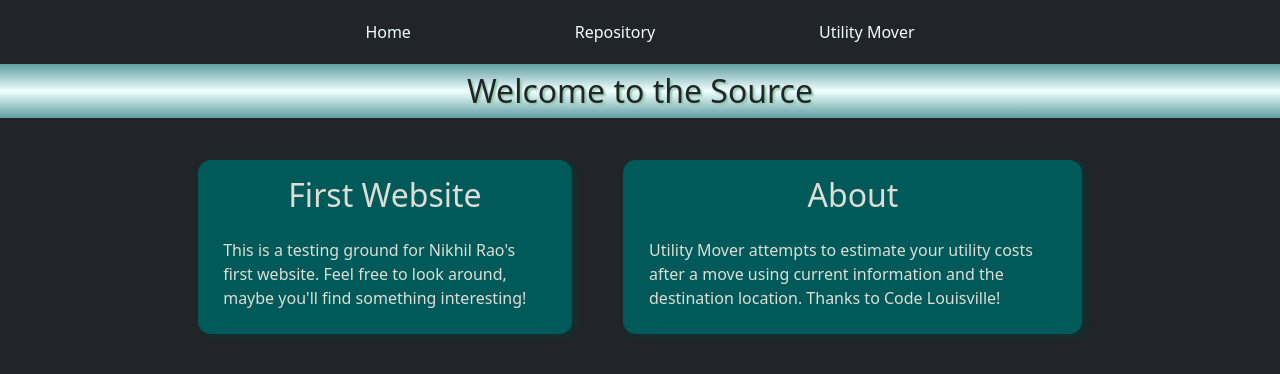
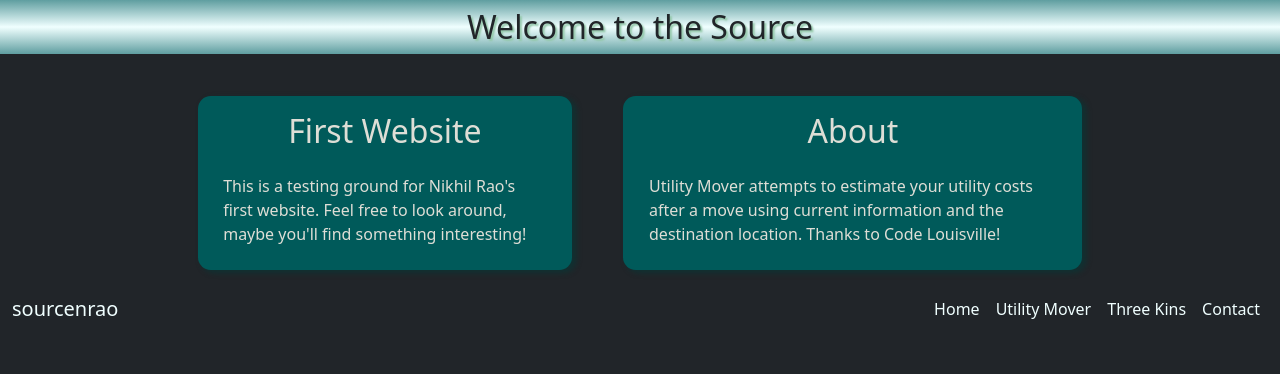
Before and after one commit to sourcenrao/source-rao.github.io, a plain HTML site: page index.html in a window 1280 px wide. Drawn offline with nearby package versions, Linux system fonts and the light colour scheme.

Commit message:
Add navbar

```diff
--- a/css/styles.css
+++ b/css/styles.css
@@ -29,15 +29,7 @@ a:hover {
 /* Nav bar */
 
 .nav {
-    display: flex;
-    color: azure;
-    margin: 20px auto;
-    padding: 0px 5vw;
-    max-width: 1080px;
-    max-height: 5vh;
-    width: 80%;
-    justify-content: space-evenly;
-    flex-grow: 1;
+    flex-direction: row;
 }
 
 h1 {
@@ -82,13 +74,6 @@ h1 {
     }
 }
 
-@media only screen and (max-width: 520px){
-    .nav{
-        max-width: 490px;
-        max-height: 9vh;
-        width: 100%;
-    }
-}
 
 @media only screen and (max-width: 620px) {
     .text {
@@ -104,22 +89,12 @@ h1 {
 }
 
 @media only screen and (min-width: 520px) and (max-width: 780px){
-    .nav{
-        max-width: 730px;
-        max-height: 8%;
-        width: 90%;
-    }
     .text {
         padding: inherit 4vw;
     }
 }
 
 @media only screen and (min-width: 780px) and (max-width: 940px){
-    .nav {
-        max-width: 880px;
-        max-height: 6%;
-        width: 84%;
-    }
     .text {
         padding: inherit 5vw;
     }
--- a/index.html
+++ b/index.html
@@ -9,34 +9,28 @@
     <link rel="stylesheet" href="css/styles.css">
 </head>
 <body class="init">
-    <main>
     <div class="container-fluid">
-    <header>
-        <div>
-            <ul class="nav list">
-                <li class="item0"><a href="#">Home</a></li>
-                <li class="item1"><a href="#">Repository</a></li>
-                <li class="item2"><a href="#">Utility Mover</a></li>
-            </ul>
-        </div>
-    </header>
-    <h1 id="title" class="row">Welcome to the Source</h1>
+
+    <h1 id="title" class="row user-select-none">Welcome to the Source</h1>
 
     <div class="text">
 
     </div>
 
-    <!-- <div class="utility-mover">
-        <div class="step">
-            <h2 class="utility-progress">Step 1: Enter origin.</h2>
-        </div>
-        <div class="tracker">
-            <img src="" class="progress-tracker">
-        </div>
-    </div> -->
-
-    </main>
     </div>
+        <nav class="navbar navbar-inverse navbar-fixed-bottom">
+            <div class="container-fluid">
+                <div class="navbar-header">
+                    <a class="navbar-brand" href="#">sourcenrao</a>
+                </div>
+                <ul class="nav navbar-nav">
+                    <li class="active px-2"><a href="#">Home</a></li>
+                    <li class="px-2"><a href="#">Utility Mover</a></li>
+                    <li class="px-2"><a href="#">Three Kins</a></li>
+                    <li class="px-2"><a href="#">Contact</a></li>
+                </ul>
+            </div>
+        </nav>
     <script src="https://cdn.jsdelivr.net/npm/bootstrap@5.0.0-beta1/dist/js/bootstrap.bundle.min.js" integrity="sha384-ygbV9kiqUc6oa4msXn9868pTtWMgiQaeYH7/t7LECLbyPA2x65Kgf80OJFdroafW" crossorigin="anonymous"></script>
     <script src="js/styles.js"></script>
 </body>
--- a/js/styles.js
+++ b/js/styles.js
@@ -5,7 +5,7 @@ var frontpage = `<div class="col1">
 <div class="col2">
 <h2>About</h2>
 <p>Utility Mover attempts to estimate your utility costs after a move using current information and the destination location. Thanks to Code Louisville!</p>
-</div>`
+</div>`;
 
 var toggletitle = 0;
 
```
